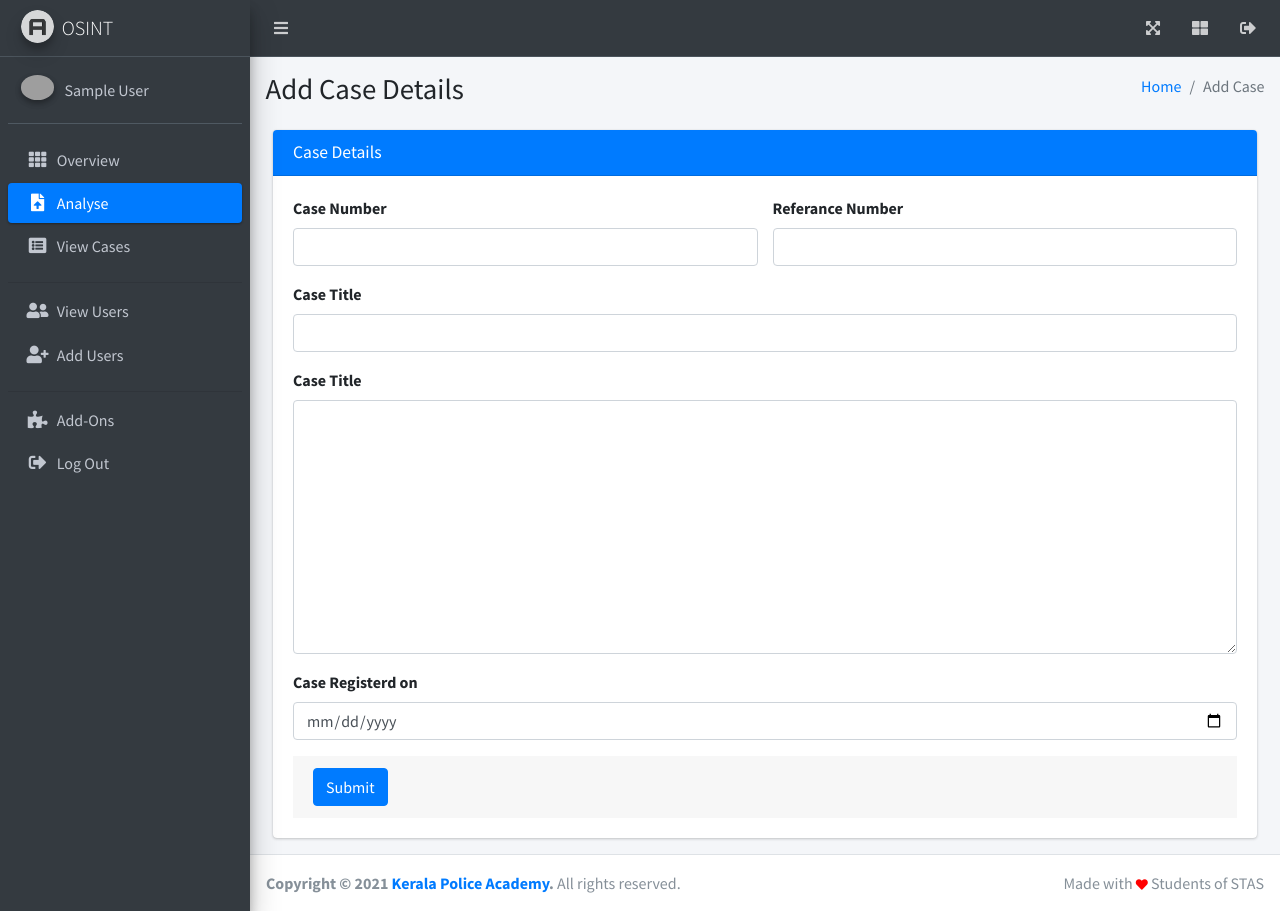
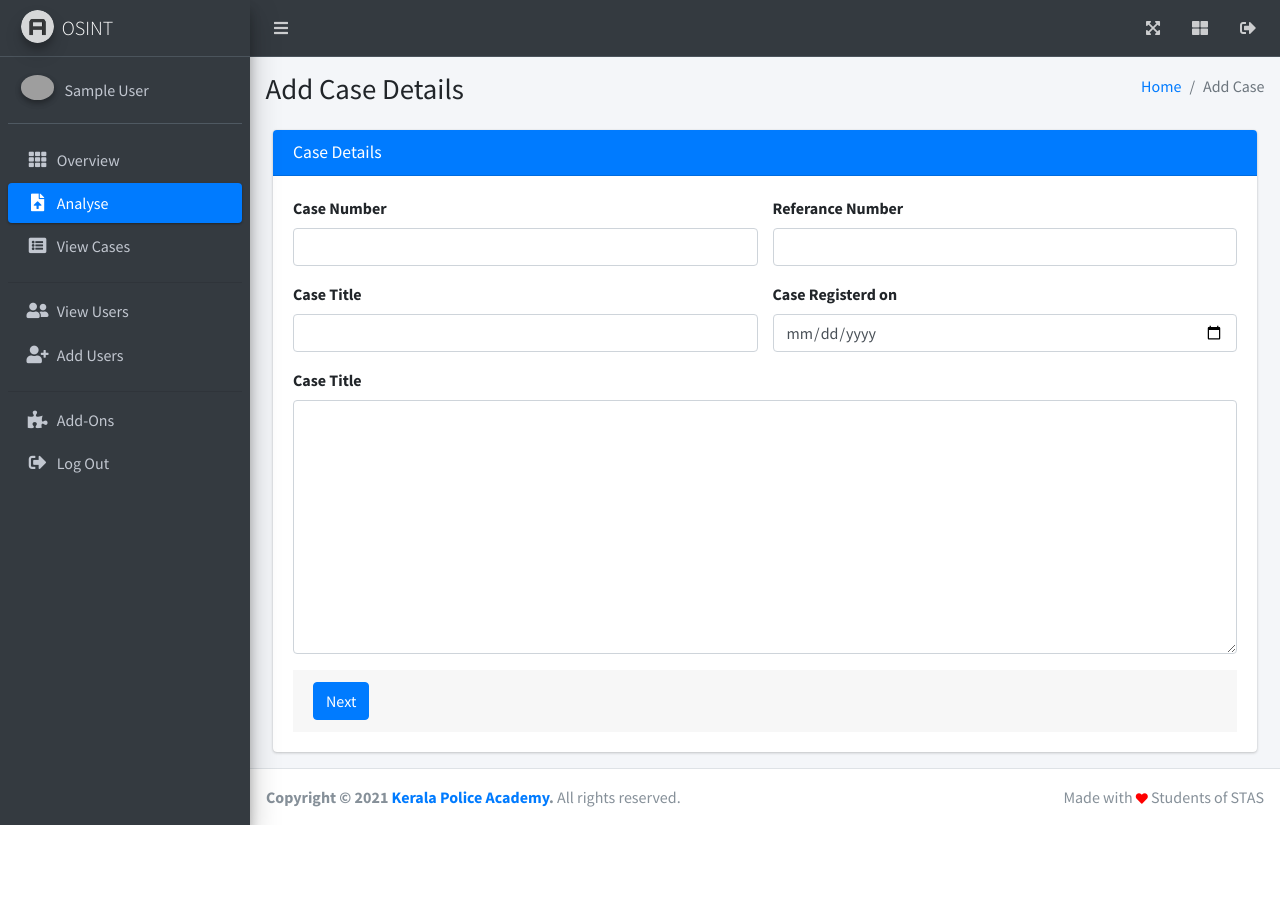
Before and after one commit to adarshvs/osint-kepa, a Django app: page /analyse in a window 1280 px wide. After the commit the page ends 825 px from the top, so only its background shows below. Run offline with Django 3.2, Linux system fonts and the light colour scheme; the visitor is signed in with stand-in values (Sample User, id 1); some libraries are stand-ins or nearby versions; grey boxes are pictures that could not be loaded.

Commit message:
added option for adding FIR registered date while adding a new case

```diff
--- a/osint/template/add_case_details.html
+++ b/osint/template/add_case_details.html
@@ -51,23 +51,26 @@
                                     </div>
                                 </div>
                             </div>
+                            <div class="row">
+                                <div class="col-lg-6">
                             <div class="form-group">
                                 <label for="username">Case Title</label>
                                 {{form.case_title}}
-                            </div>
+                            </div></div> <div class="col-lg-6">
+                            <div class="form-group">
+                                <label for="username">Case Registerd on</label>
+                                    {{form.fir_date}}
+                            </div></div></div>
                             <div class="form-group">
                                 <label for="username">Case Title</label>
                                     {{form.case_details}}
                             </div>
-                            <div class="form-group">
-                                <label for="username">Case Registerd on</label>
-                                    {{form.fir_date}}
-                            </div>
+
 
 
 
                             <div class="card-footer">
-                                <button type="submit" class="btn btn-primary">Submit</button>
+                                <button type="submit" class="btn btn-primary">Next</button>
                             </div>
                     </form>
 
```
